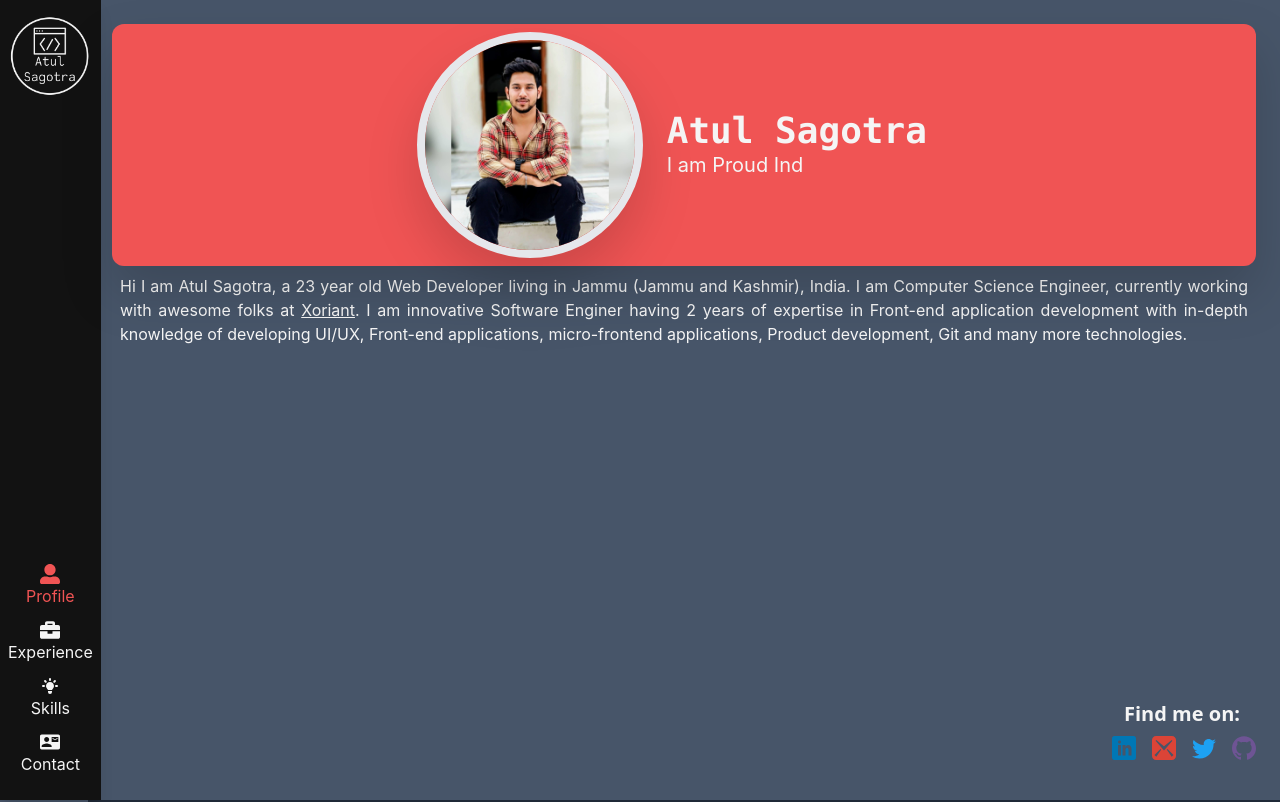
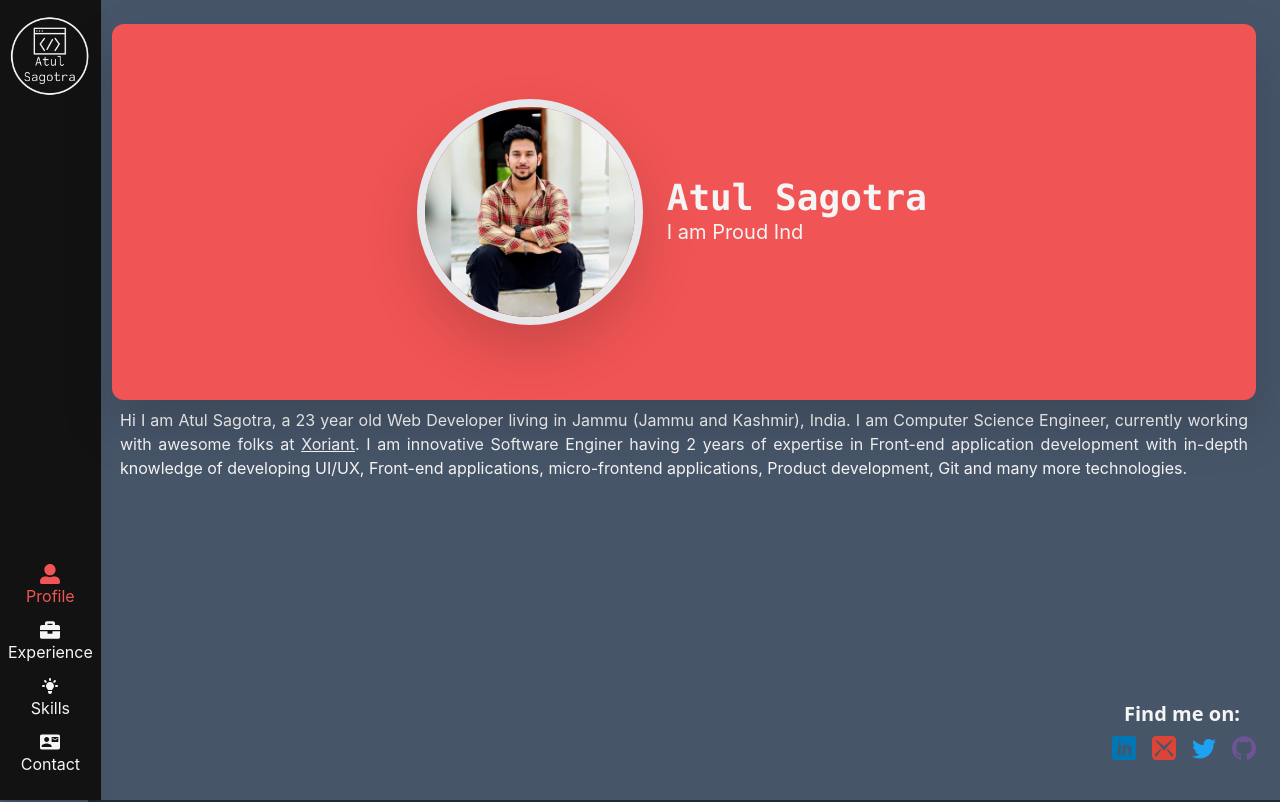
Before and after one commit to atulSagotra/atulsagotra.github.io, a React (Create React App) app: page /contact in a window 1280 px wide. Shown: the top 802 px of the page. Built offline with nearby package versions, Linux system fonts and the light colour scheme.

Commit message:
feat: added contact me form

```diff
--- a/src/Components/Pages/Profile.jsx
+++ b/src/Components/Pages/Profile.jsx
@@ -11,13 +11,13 @@ export default function Profile() {
     <div id="profile" className="page bg-black-900">
       <div
         className={`${
-          isDesktop && "flex flex-row justify-center"
+          isDesktop && "flex flex-row justify-center h-1/2"
         } opal-bg p-2 rounded-xl drop-shadow-2xl shadow-black`}
       >
         <div
           className={`${
             isMobile ? "w-1/2" : "w-1/5"
-          } drop-shadow-2xl shadow-black`}
+          } drop-shadow-2xl shadow-black self-center`}
         >
           <img
             src={profile_photo}
```
